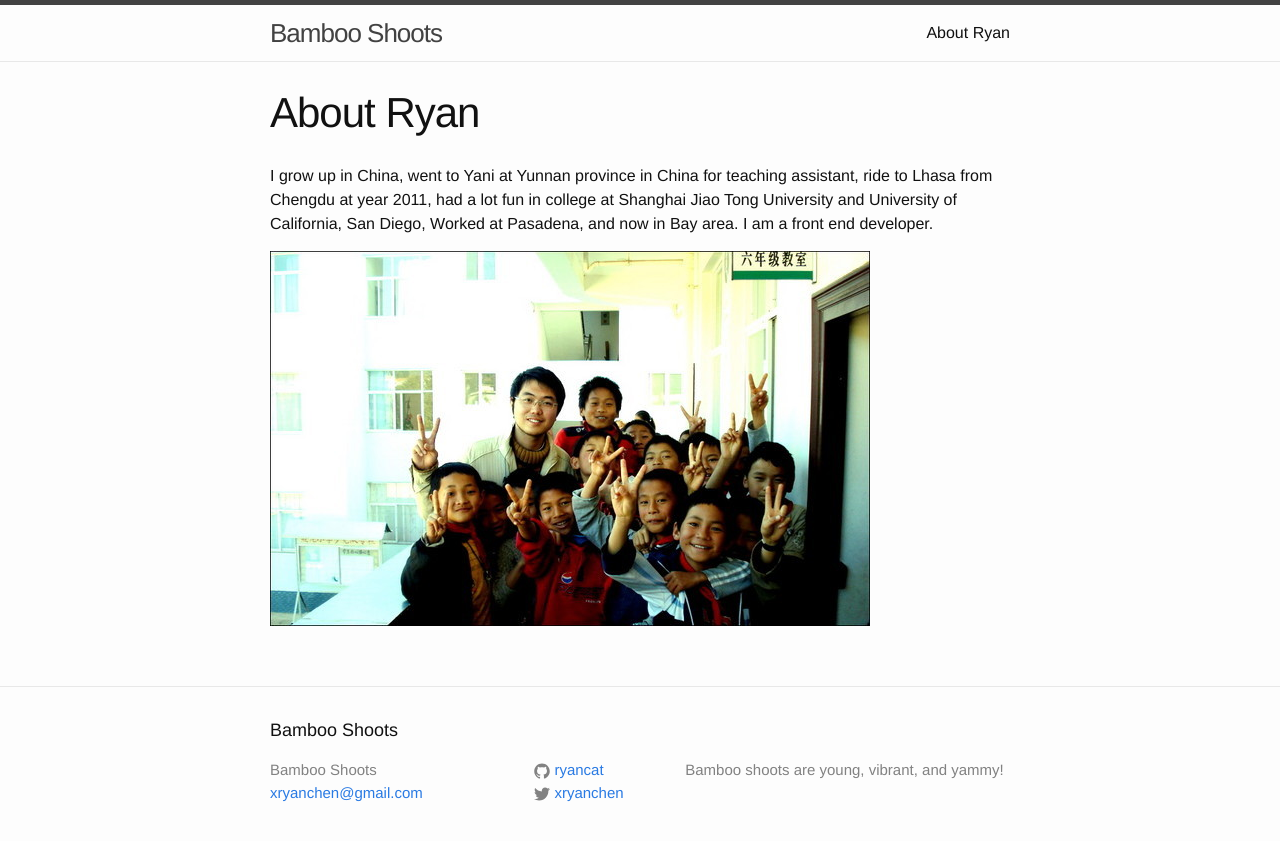
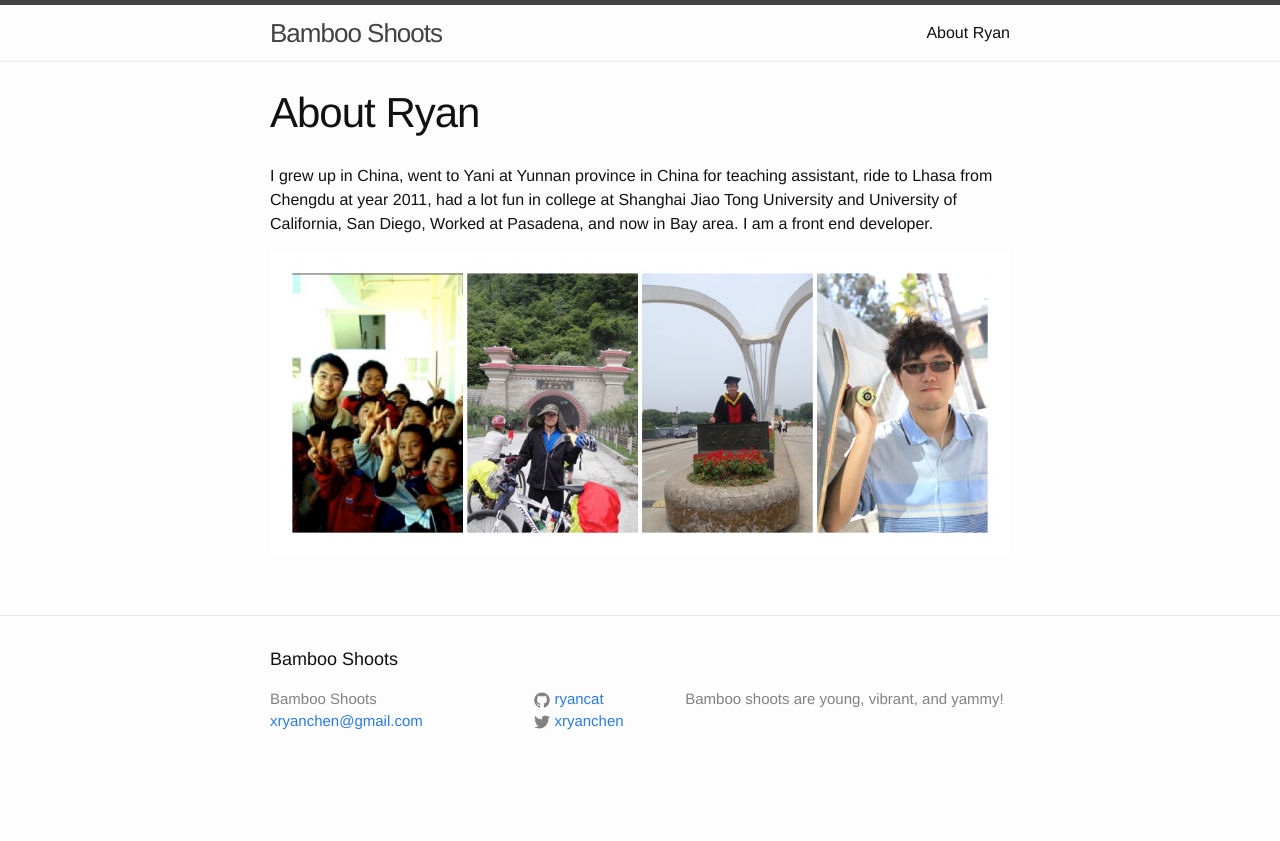
Before and after one commit to ryancat/ryancat.github.io, a Jekyll site: the page built from about.md, in a window 1280 px wide. Shown: the top 841 px of the page. Built offline with Jekyll 4.4.1, drawn with Linux system fonts in a browser that asks for light colours.

Commit message:
Add about page photo
Signed-off-by: Ryan Chen <ryan@Ryans-MacBook-Pro.local>

```diff
--- a/_config.yml
+++ b/_config.yml
@@ -4,7 +4,8 @@ email: xryanchen@gmail.com
 description: > # this means to ignore newlines until "baseurl:"
   Bamboo shoots are young, vibrant, and yammy!
 baseurl: "" # the subpath of your site, e.g. /blog/
-url: "http://yourdomain.com" # the base hostname & protocol for your site
+# url: "http://ryancat.github.io" # the base hostname & protocol for your site
+url: "http://localhost:4000" # the base hostname & protocol for your site
 twitter_username: xryanchen
 github_username:  ryancat
 
--- a/about.md
+++ b/about.md
@@ -4,6 +4,6 @@ title: About Ryan
 permalink: /about/
 ---
 
-I grow up in China, went to Yani at Yunnan province in China for teaching assistant, ride to Lhasa from Chengdu at year 2011, had a lot fun in college at Shanghai Jiao Tong University and University of California, San Diego, Worked at Pasadena, and now in Bay area. I am a front end developer.
+I grew up in China, went to Yani at Yunnan province in China for teaching assistant, ride to Lhasa from Chengdu at year 2011, had a lot fun in college at Shanghai Jiao Tong University and University of California, San Diego, Worked at Pasadena, and now in Bay area. I am a front end developer.
 
-![photos]({{site.url}}/assets/yani.jpg)
+![photos]({{site.url}}/assets/blog_about.jpg)
```
Also changed, not shown: assets/blog_about.jpg (added), assets/california.jpg (deleted), assets/riding.jpg (deleted), assets/sjtu.jpg (deleted), assets/yani.jpg (deleted), 12 other files.
